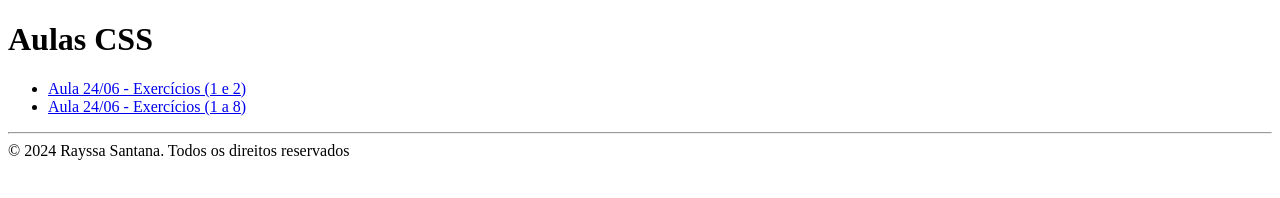
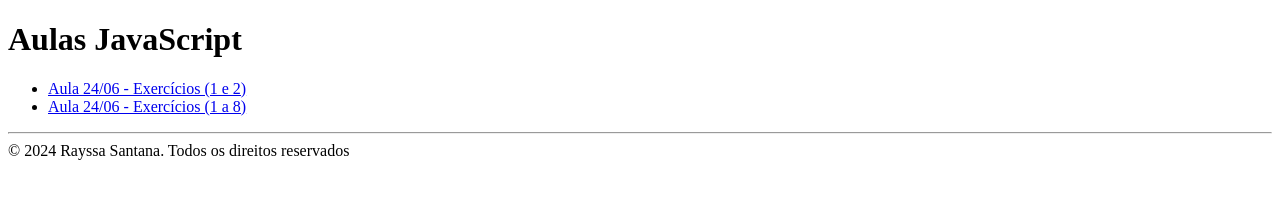
Before and after one commit to rayssasantana/aulas-js-soulcode, a plain HTML site: page index.html in a window 1280 px wide. Drawn offline with Linux system fonts and the light colour scheme.

Commit message:
aula2406: alteração no index

```diff
--- a/index.html
+++ b/index.html
@@ -7,7 +7,7 @@
 </head>
 <body>
     <main>
-        <h1>Aulas CSS</h1>
+        <h1>Aulas JavaScript</h1>
         <nav>
             <ul>
                 <li><a href="aula240624/exercicios.js">Aula 24/06 - Exercícios (1 e 2)</a></li>
```
